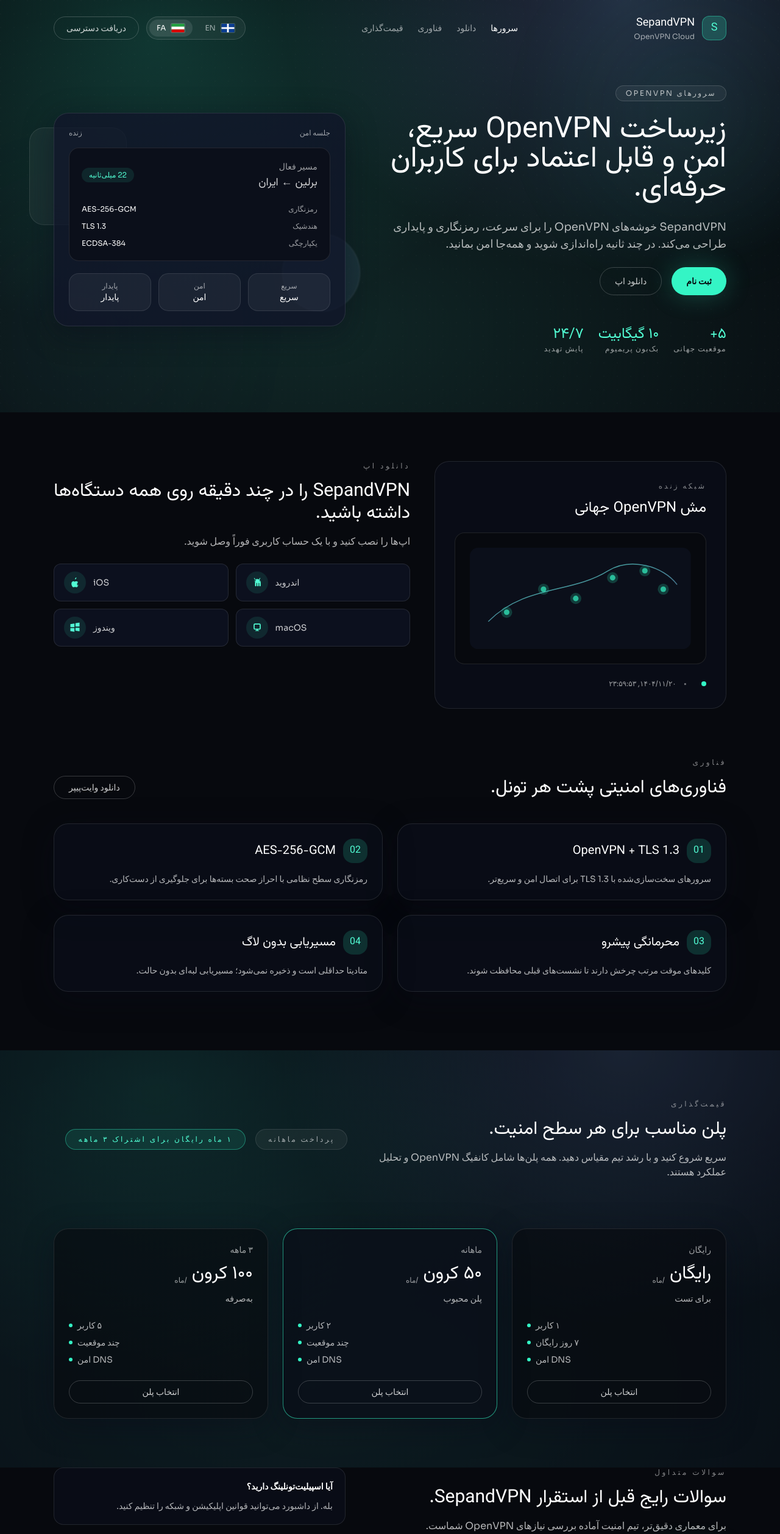
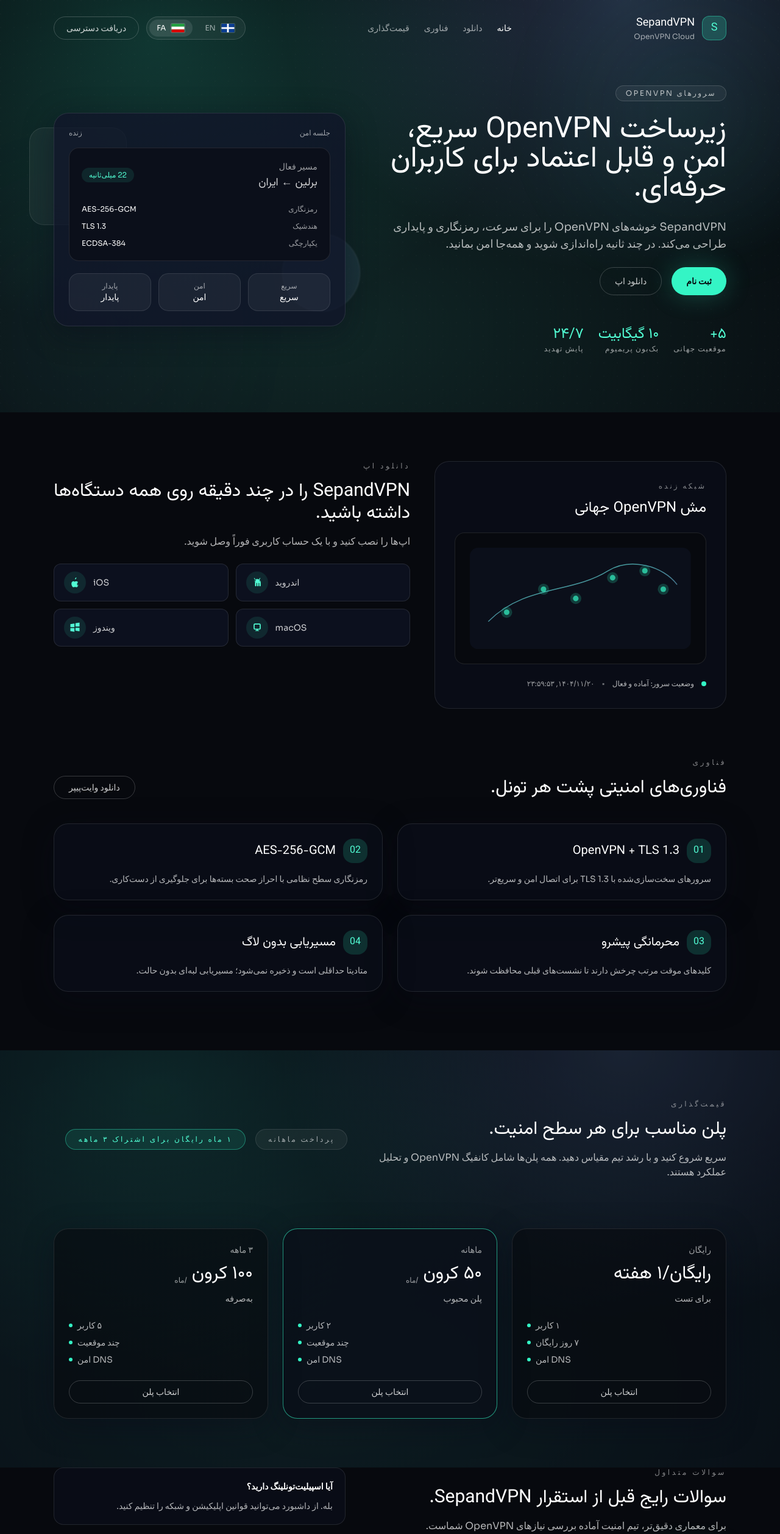
Before and after one commit to ehsandata/sepandvpn, a React (Vite) app: page / in a window 1280 px wide. Shown: the top 2515 px of the page at 61% size. Built offline with nearby package versions, Linux system fonts and the light colour scheme.

Commit message:
Update free plan label

```diff
--- a/src/i18n/translations.js
+++ b/src/i18n/translations.js
@@ -3,7 +3,7 @@
     common: {
       brand: "SepandVPN",
       brandTagline: "OpenVPN Cloud",
-      navServers: "Servers",
+      navServers: "Home",
       navSecurity: "Download",
       navTechnology: "Technology",
       navPricing: "Pricing",
@@ -24,6 +24,7 @@
       responseTime: "We respond within 24 hours with a tailored security plan.",
       perMonth: "/month",
       ms: "ms",
+      serverStatus: "Server Status: Up and Ready to use",
     },
     home: {
       badge: "OpenVPN Servers",
@@ -113,9 +114,10 @@
         plans: [
           {
             name: "Free",
-            price: "Free",
+            price: "Free/1 Week",
             description: "For testing",
             features: ["1 user", "7 days free", "Secure DNS"],
+            showPerMonth: false,
           },
           {
             name: "Monthly",
@@ -123,12 +125,14 @@
             description: "Popular plan",
             features: ["2 users", "Multi Location", "Secure DNS"],
             highlighted: true,
+            showPerMonth: true,
           },
           {
             name: "3 Months",
             price: "100 DKK",
             description: "Best value",
             features: ["5 users", "Multi Location", "Secure DNS"],
+            showPerMonth: true,
           },
         ],
       },
@@ -234,7 +238,7 @@
     common: {
       brand: "SepandVPN",
       brandTagline: "OpenVPN Cloud",
-      navServers: "سرورها",
+      navServers: "خانه",
       navSecurity: "دانلود",
       navTechnology: "فناوری",
       navPricing: "قیمت‌گذاری",
@@ -255,6 +259,7 @@
       responseTime: "حداکثر تا ۲۴ ساعت با برنامه امنیتی پاسخ می‌دهیم.",
       perMonth: "/ماه",
       ms: "میلی‌ثانیه",
+      serverStatus: "وضعیت سرور: آماده و فعال",
     },
     home: {
       badge: "سرورهای OpenVPN",
@@ -344,9 +349,10 @@
         plans: [
           {
             name: "رایگان",
-            price: "رایگان",
+            price: "رایگان/۱ هفته",
             description: "برای تست",
             features: ["۱ کاربر", "۷ روز رایگان", "DNS امن"],
+            showPerMonth: false,
           },
           {
             name: "ماهانه",
@@ -354,12 +360,14 @@
             description: "پلن محبوب",
             features: ["۲ کاربر", "چند موقعیت", "DNS امن"],
             highlighted: true,
+            showPerMonth: true,
           },
           {
             name: "۳ ماهه",
             price: "۱۰۰ کرون",
             description: "به‌صرفه",
             features: ["۵ کاربر", "چند موقعیت", "DNS امن"],
+            showPerMonth: true,
           },
         ],
       },
--- a/src/pages/Home.jsx
+++ b/src/pages/Home.jsx
@@ -309,7 +309,9 @@
                 <p className="text-sm text-white/60">{plan.name}</p>
                 <div className="mt-3 flex items-end gap-2">
                   <span className="font-display text-3xl">{plan.price}</span>
-                  <span className="text-xs text-white/60">{t.common.perMonth}</span>
+                  {plan.showPerMonth ? (
+                    <span className="text-xs text-white/60">{t.common.perMonth}</span>
+                  ) : null}
                 </div>
                 <p className="mt-3 text-sm text-white/70">{plan.description}</p>
                 <div className="mt-6 space-y-2 text-sm text-white/70">
```
